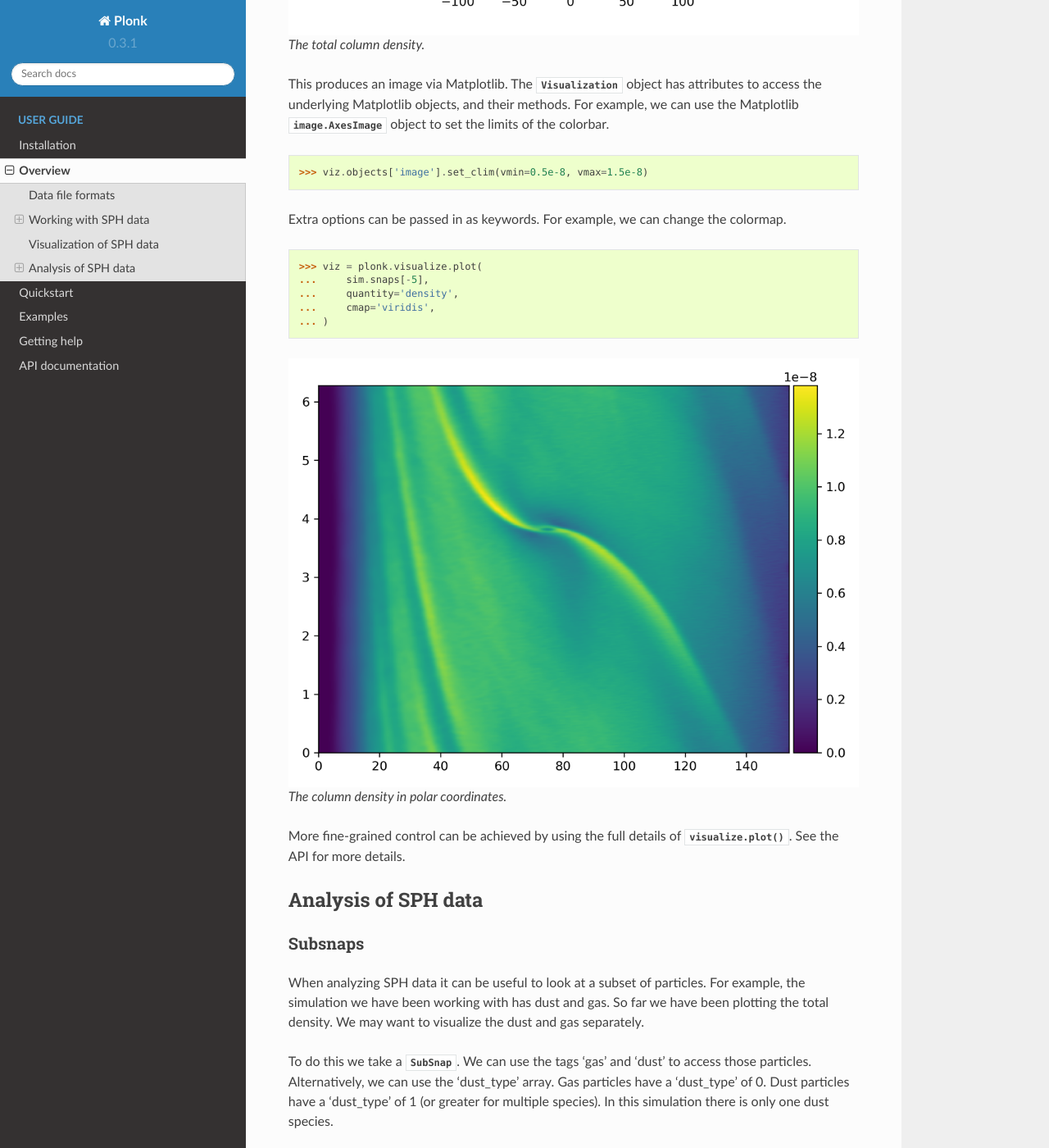
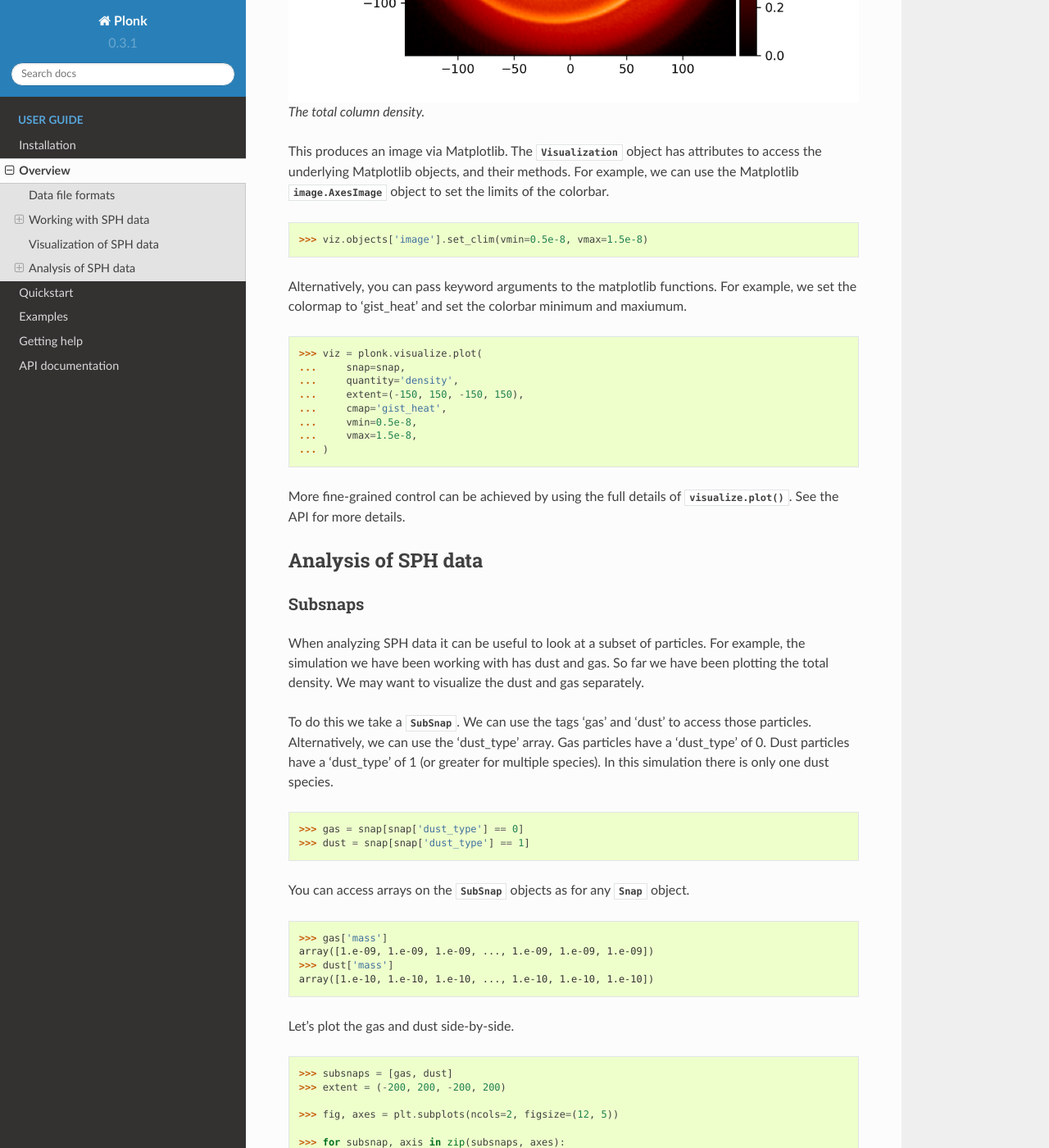
Before and after one commit to dmentipl/plonk, a Sphinx documentation site: the page built from docs/source/overview.rst, in a window 1280 px wide and 1400 px high, scrolled down 5886 px. Shown: the whole window at 82% size. Built offline with Sphinx 7.4.7 and the Read the Docs theme 2.0.0, drawn with Linux system fonts in a browser that asks for light colours; formulas are drawn with MathJax 3; some of the changed text lies outside the part shown.

Commit message:
Update documentation

```diff
--- a/docs/source/overview.rst
+++ b/docs/source/overview.rst
@@ -97,16 +97,16 @@ Use :py:meth:`available_arrays` to see what arrays are available.
 
     >>> snap.available_arrays()
     ('density',
-    'divv',
-    'dt',
-    'dust_type',
-    'dustfrac',
-    'mass',
-    'position',
-    'smooth',
-    'tstop',
-    'type',
-    'velocity')
+     'divv',
+     'dt',
+     'dust_type',
+     'dustfrac',
+     'mass',
+     'position',
+     'smooth',
+     'tstop',
+     'type',
+     'velocity')
 
 You can also define your own alias to access arrays. For example, if you prefer
 to use the name `'coordinate'` rather than `'position',` use the
@@ -134,16 +134,21 @@ dictionary of metadata, i.e. non-array data, on the snapshot.
 
     >>> list(snap.properties)
     ['time',
-    'udist',
-    'utime',
-    'umass',
-    'hfact',
-    'ieos',
-    'gamma',
-    'polyk',
-    'qfacdisc',
-    'grain size',
-    'grain density']
+     'hfact',
+     'ieos',
+     'gamma',
+     'polyk',
+     'qfacdisc',
+     'grain size',
+     'grain density']
+
+Units are available vis the :py:attr:`units` attribute. We make use of the
+Python units library Pint.
+
+.. code-block:: pycon
+
+    >>> snap.units['length']
+    14960000000000.0 <Unit('centimeter')>
 
 Sink particles are handled separately from the fluid, e.g. gas or dust,
 particles. They are available as an attribute.
@@ -151,7 +156,7 @@ particles. They are available as an attribute.
 .. code-block:: pycon
 
     >>> snap.sinks
-    <plonk.snap.Sinks>
+    <plonk.snap sinks>
 
     >>> snap.sinks['spin']
     array([[ 4.02648711e-10, -1.33037173e-09,  2.75977043e-06],
@@ -267,7 +272,7 @@ plot of column density, i.e. a projection plot.
     >>> viz = plonk.visualize.plot(
     ...     snap=snap,
     ...     quantity='density',
-    ...     extent=(-150, 150, -150, 150)
+    ...     extent=(-150, 150, -150, 150),
     ... )
 
 .. figure:: _static/density.png
@@ -283,20 +288,20 @@ limits of the colorbar.
 
     >>> viz.objects['image'].set_clim(vmin=0.5e-8, vmax=1.5e-8)
 
-Extra options can be passed in as keywords. For example, we can change the
-colormap.
+Alternatively, you can pass keyword arguments to the matplotlib functions. For
+example, we set the colormap to 'gist_heat' and set the colorbar minimum and
+maxiumum.
 
 .. code-block:: pycon
 
     >>> viz = plonk.visualize.plot(
-    ...     sim.snaps[-5],
+    ...     snap=snap,
     ...     quantity='density',
-    ...     cmap='viridis',
+    ...     extent=(-150, 150, -150, 150),
+    ...     cmap='gist_heat',
+    ...     vmin=0.5e-8,
+    ...     vmax=1.5e-8,
     ... )
-
-.. figure:: _static/polar.png
-
-    The column density in polar coordinates.
 
 More fine-grained control can be achieved by using the full details of
 :py:func:`visualize.plot`. See the API for more details.
@@ -346,7 +351,11 @@ Let's plot the gas and dust side-by-side.
 
     >>> for subsnap, axis in zip(subsnaps, axes):
     ...     plonk.visualize.plot(
-    ...         subsnap, quantity='density', extent=extent, axis=axis
+    ...         snap=subsnap,
+    ...         quantity='density',
+    ...         extent=extent,
+    ...         cmap='gist_heat',
+    ...         axis=axis,
     ...     )
 
 .. figure:: _static/dust-gas.png
@@ -406,19 +415,25 @@ To see what profiles are loaded and what are available use the
 .. code-block:: pycon
 
     >>> prof.loaded_keys()
-    ('number', 'radius')
+    ('number', 'radius', 'size')
 
     >>> prof.available_keys()
     ('angmom_mag',
-    'angmom_phi',
-    'angmom_theta',
-    'density',
-    'eccentricity',
-    'mass',
-    'number',
-    'radius',
-    'scale_height',
-    'smooth')
+     'angmom_phi',
+     'angmom_theta',
+     'angmom_x',
+     'angmom_y',
+     'angmom_z',
+     'aspect_ratio',
+     'density',
+     'eccentricity',
+     'mass',
+     'number',
+     'radius',
+     'scale_height',
+     'size',
+     'smooth')
+
 
 To load a profile, simply call it.
 
--- a/docs/source/quickstart.rst
+++ b/docs/source/quickstart.rst
@@ -96,7 +96,8 @@ Produce a projection rendering of density.
     >>> viz = plonk.visualize.plot(
     ...    snap=snap,
     ...    quantity='density',
-    ...    extent=(-150, 150, -150, 150)
+    ...    extent=(-150, 150, -150, 150),
+    ...    cmap='gist_heat',
     ... )
 
 .. image:: _static/density.png
```
Also changed, not shown: other parts of docs/source/overview.rst (+1 -1 lines), docs/source/examples.rst (+16 -10 lines), 1 other file.
